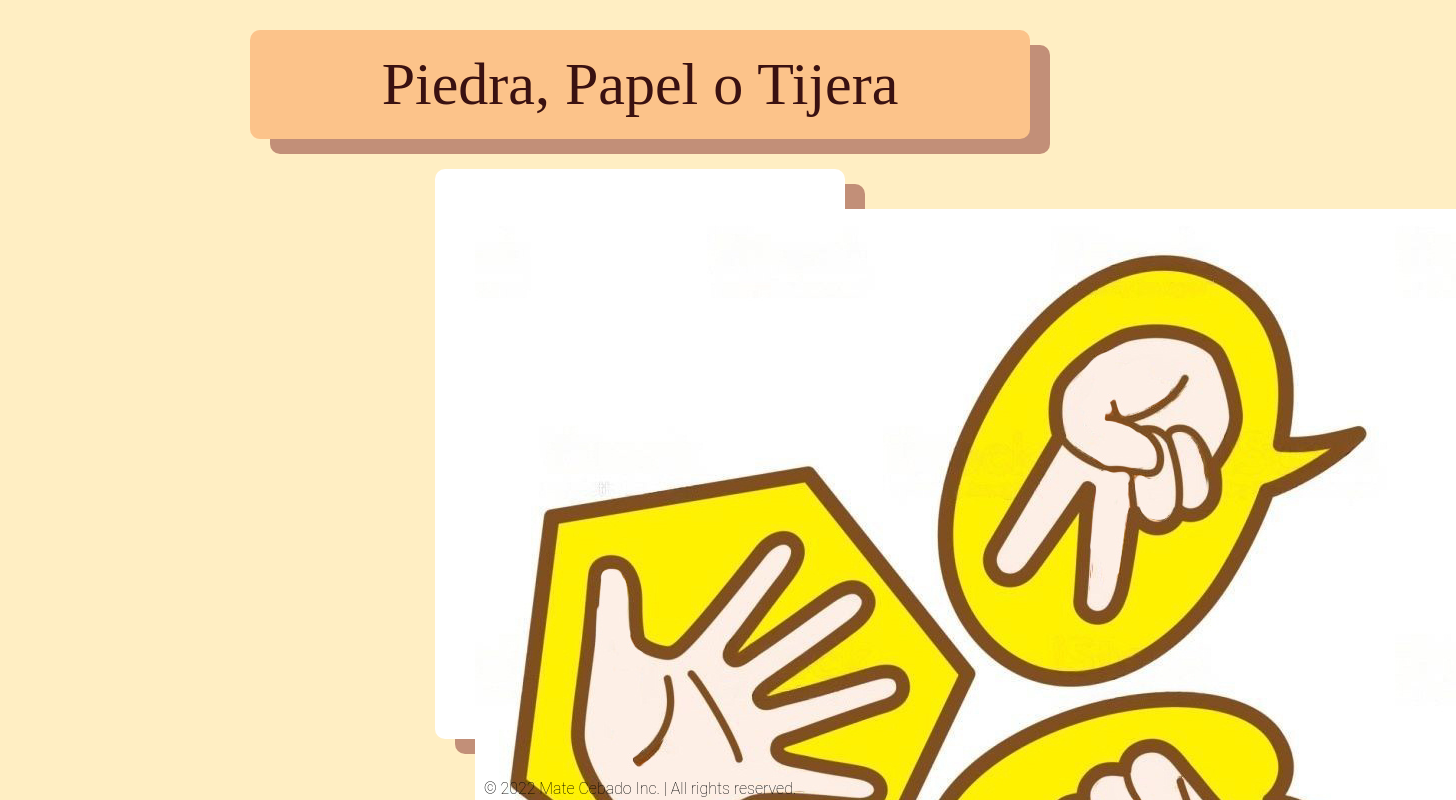
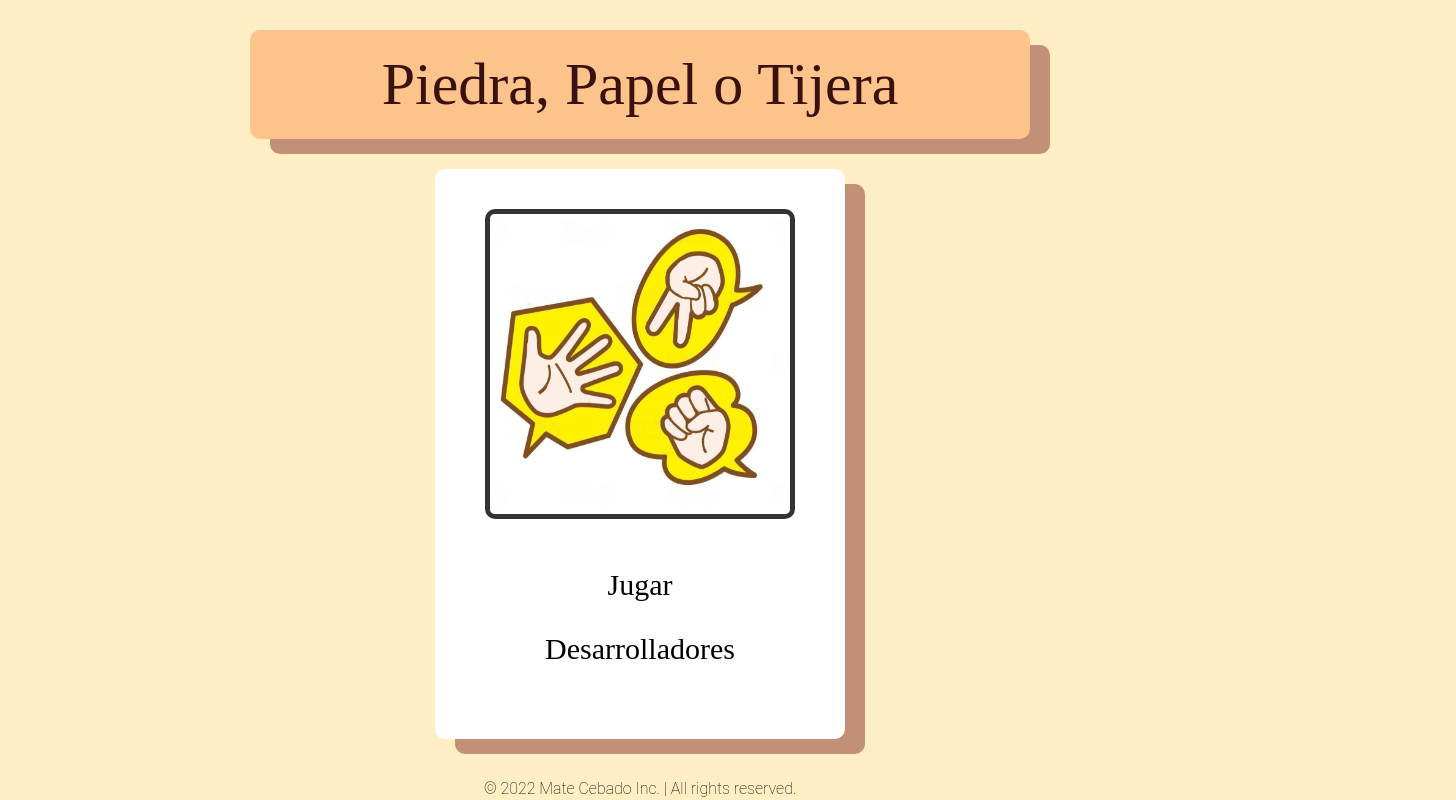
Before and after one commit to Garuyha/Proyecto_PiedraPapelTijera_Grupo7, a React (Create React App) app: page / in a window 1280 px wide. Shown: the top 800 px of the page, 1456 px wide, since content can reach past the window. Built offline with nearby package versions, Linux system fonts and the light colour scheme.

Commit message:
Update home.js

```diff
--- a/src/Componentes/home.js
+++ b/src/Componentes/home.js
@@ -13,7 +13,7 @@ render (){
         <div className="menu">
             <div>
                 <div className="container">
-                    <img src={Home} alt=""/>
+                    <img src={Home} alt="" className="image"/>
                 </div>
             <section className="botones">
                 <div>
```
